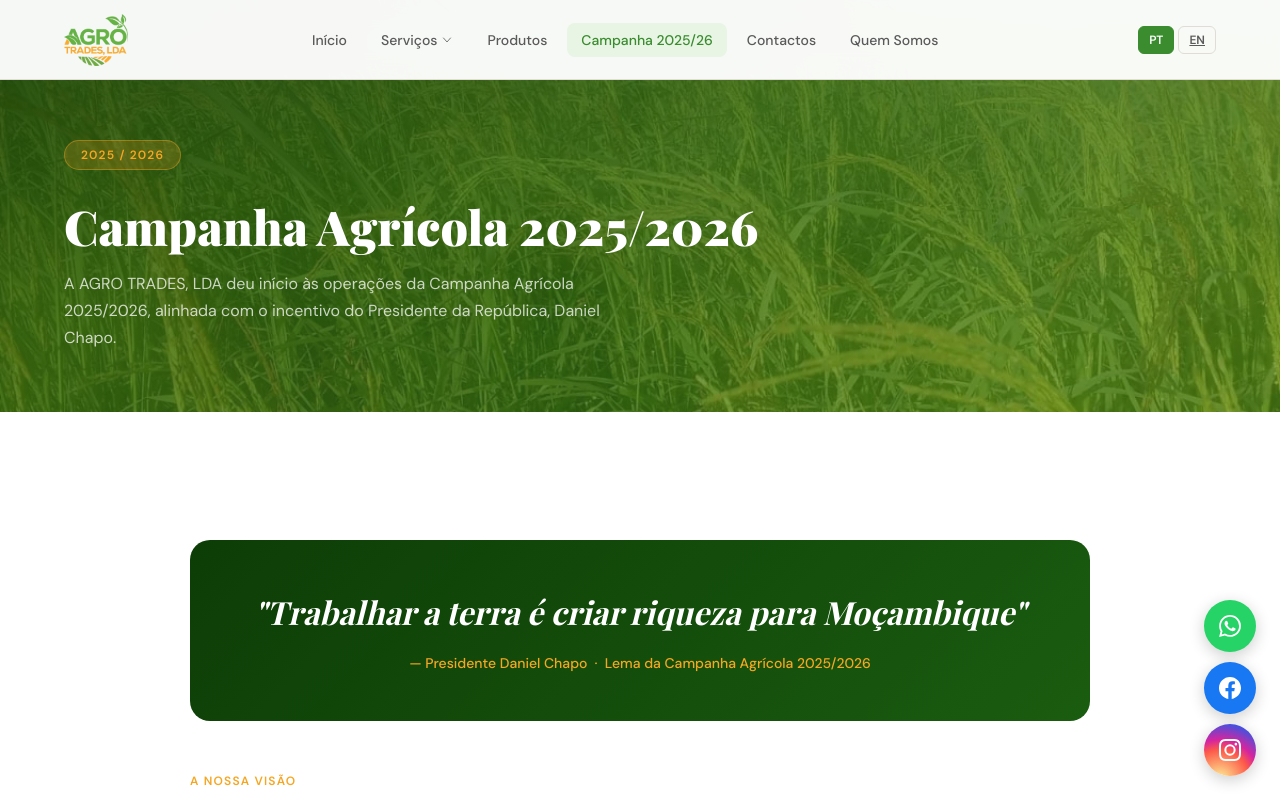
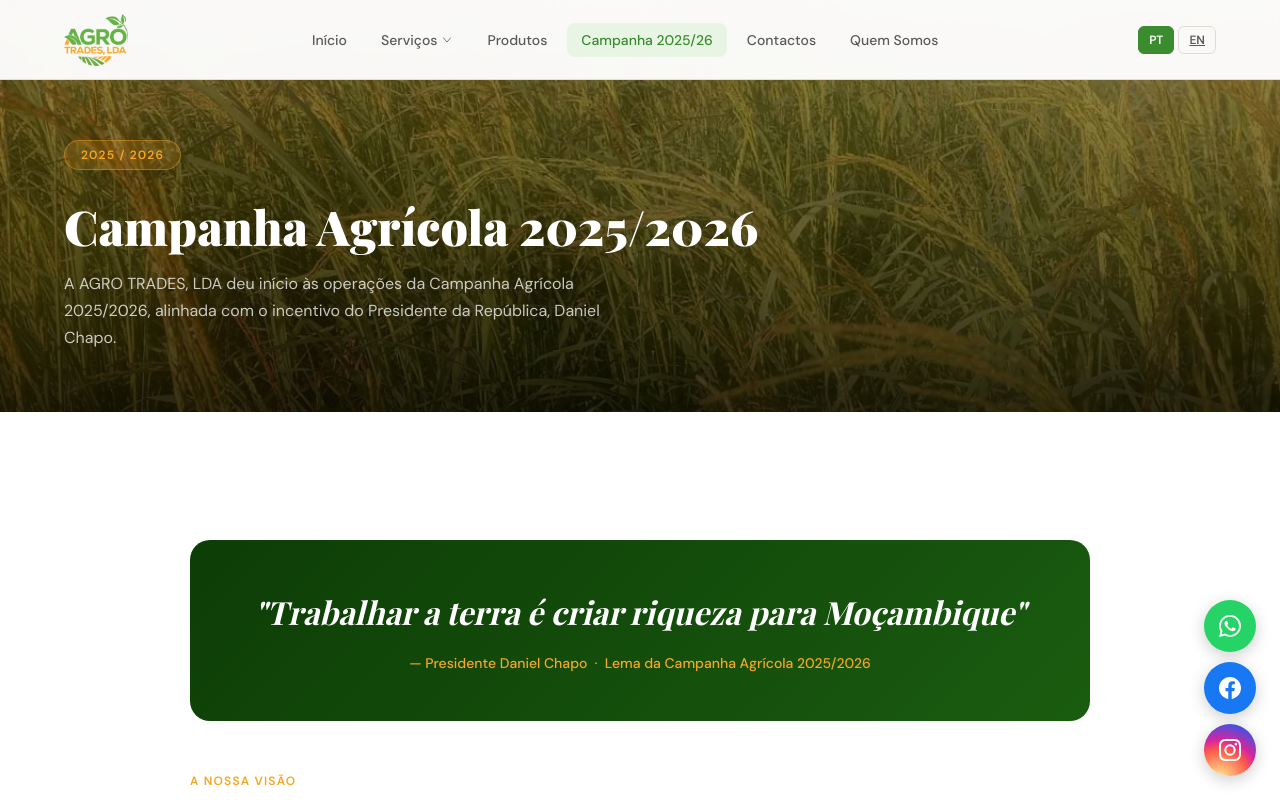
Before and after one commit to AgroTrades/agrotrades, a Next.js app: page /campanha in a window 1280 px wide. Shown: the top 800 px of the page. Built offline with nearby package versions, Linux system fonts and the light colour scheme.

Commit message:
style(hero): replace green banner tint with neutral darkening

```diff
--- a/app/globals.css
+++ b/app/globals.css
@@ -379,14 +379,21 @@ section { padding: 80px 5%; }
   position: relative; overflow: hidden;
   min-height: 380px; display: flex; align-items: flex-end;
 }
+/* Anula o fundo verde e a trama de .page-hero: aqui o fundo é a foto.
+   Os dois seletores de classe são precisos porque .page-hero vem depois
+   nesta folha e o seu `background` (atalho) repunha a cor de fundo. */
+.page-hero.sd-hero { background: #1f1f1f; }
+.page-hero.sd-hero::before { content: none; }
 @media (max-width: 768px) { .sd-hero { min-height: 320px; } }
 .sd-hero-image {
   position: absolute; inset: 0; z-index: 0;
   object-fit: cover; width: 100%; height: 100%;
 }
+/* Escurecimento neutro, sem tingir a foto de verde. Mais forte em baixo,
+   onde fica o conteúdo do hero, para o texto branco ter contraste. */
 .sd-hero-overlay {
   position: absolute; inset: 0; z-index: 1;
-  background: linear-gradient(160deg, rgba(13,61,6,0.88) 0%, rgba(26,92,16,0.72) 40%, rgba(42,122,26,0.55) 100%);
+  background: linear-gradient(to top, rgba(0,0,0,0.78) 0%, rgba(0,0,0,0.55) 45%, rgba(0,0,0,0.38) 100%);
 }
 .sd-hero .page-hero-content { position: relative; z-index: 2; }
 
```
